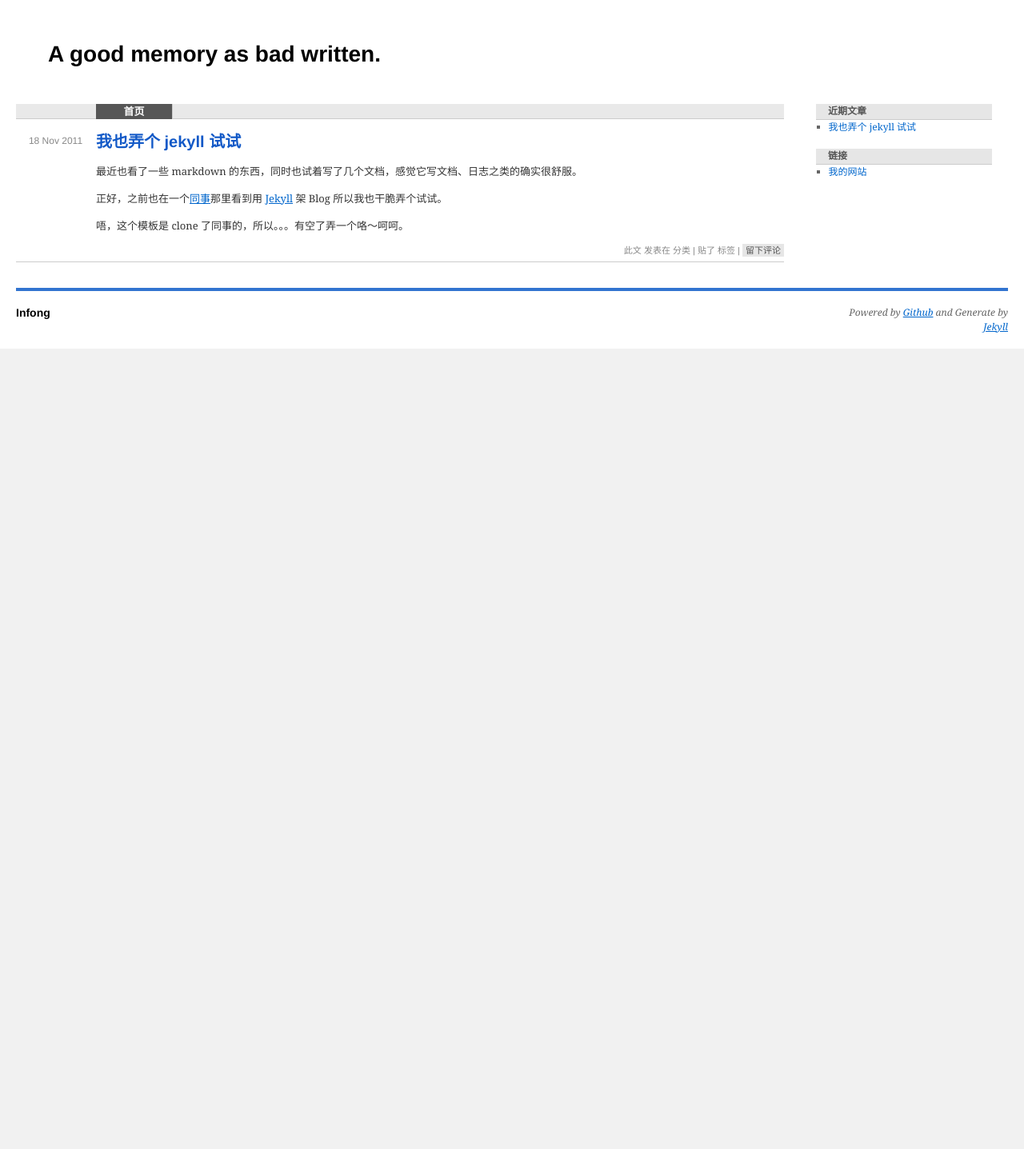
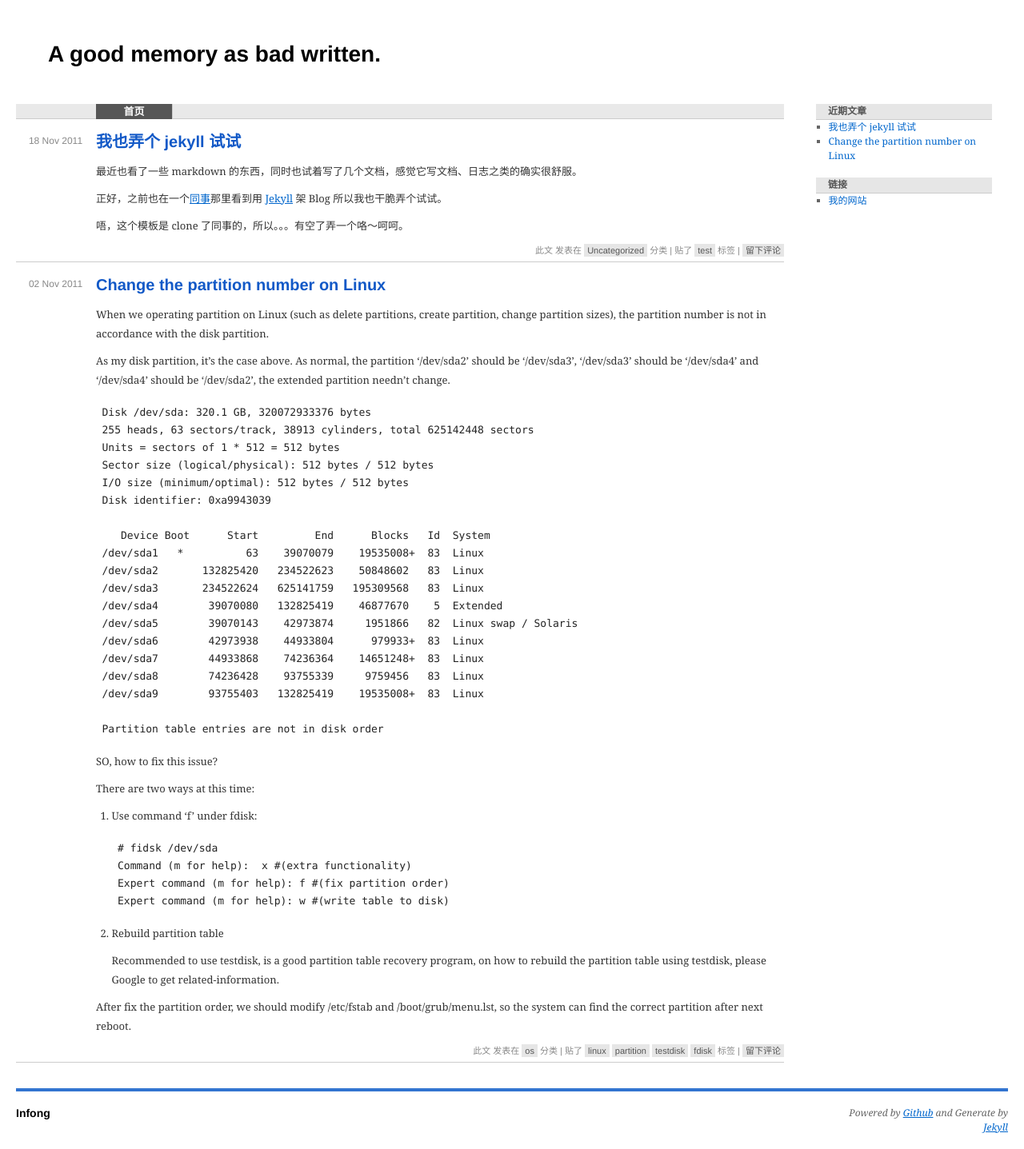
Before and after one commit to infong/jekyll_blog, a Jekyll site: the page built from index.html, in a window 1280 px wide. Shown: the whole page at 80% size. Built offline with Jekyll 4.4.1, drawn with Linux system fonts in a browser that asks for light colours; before the commit the page ends 900 px from its top, so only the background shows below that.

Commit message:
添加文章

```diff
--- a/_config.yml
+++ b/_config.yml
@@ -1,6 +1,6 @@
 safe: true
 pygments: true
-permalink: /archives/:title/
+permalink: /:categories/:title.html
 
 author: Infong
 title: A good memory as bad written.
--- /dev/null
+++ b/_posts/2011-11-02-change-the-partition-number.md
@@ -0,0 +1,49 @@
+---
+layout: post
+title: Change the partition number on Linux
+author: Infong
+category: os
+tags: [linux, partition, testdisk, fdisk]
+---
+
+
+When we operating partition on Linux (such as delete partitions, create partition, change partition sizes), the partition number is not in accordance with the disk partition.
+
+As my disk partition, it's the case above. As normal, the partition '/dev/sda2' should be '/dev/sda3', '/dev/sda3' should be '/dev/sda4' and '/dev/sda4' should be '/dev/sda2', the extended partition needn't change.
+
+    Disk /dev/sda: 320.1 GB, 320072933376 bytes
+    255 heads, 63 sectors/track, 38913 cylinders, total 625142448 sectors
+    Units = sectors of 1 * 512 = 512 bytes
+    Sector size (logical/physical): 512 bytes / 512 bytes
+    I/O size (minimum/optimal): 512 bytes / 512 bytes
+    Disk identifier: 0xa9943039
+
+       Device Boot      Start         End      Blocks   Id  System
+    /dev/sda1   *          63    39070079    19535008+  83  Linux
+    /dev/sda2       132825420   234522623    50848602   83  Linux
+    /dev/sda3       234522624   625141759   195309568   83  Linux
+    /dev/sda4        39070080   132825419    46877670    5  Extended
+    /dev/sda5        39070143    42973874     1951866   82  Linux swap / Solaris
+    /dev/sda6        42973938    44933804      979933+  83  Linux
+    /dev/sda7        44933868    74236364    14651248+  83  Linux
+    /dev/sda8        74236428    93755339     9759456   83  Linux
+    /dev/sda9        93755403   132825419    19535008+  83  Linux
+
+    Partition table entries are not in disk order
+
+SO, how to fix this issue?
+
+There are two ways at this time:
+
+1.  Use command 'f' under fdisk:
+
+        # fidsk /dev/sda
+        Command (m for help):  x #(extra functionality)
+        Expert command (m for help): f #(fix partition order)
+        Expert command (m for help): w #(write table to disk)
+
+2.  Rebuild partition table
+
+    Recommended to use testdisk, is a good partition table recovery program, on how to rebuild the partition table using testdisk, please Google to get related-information.
+
+After fix the partition order, we should modify /etc/fstab and /boot/grub/menu.lst, so the system can find the correct partition after next reboot.
--- a/_posts/2011-11-18-try-jekyll.md
+++ b/_posts/2011-11-18-try-jekyll.md
@@ -1,6 +1,9 @@
 ---
 layout: post
 title: 我也弄个 jekyll 试试
+author: Infong
+category: Uncategorized
+tags: [test]
 ---
 
 最近也看了一些 markdown 的东西，同时也试着写了几个文档，感觉它写文档、日志之类的确实很舒服。
```
